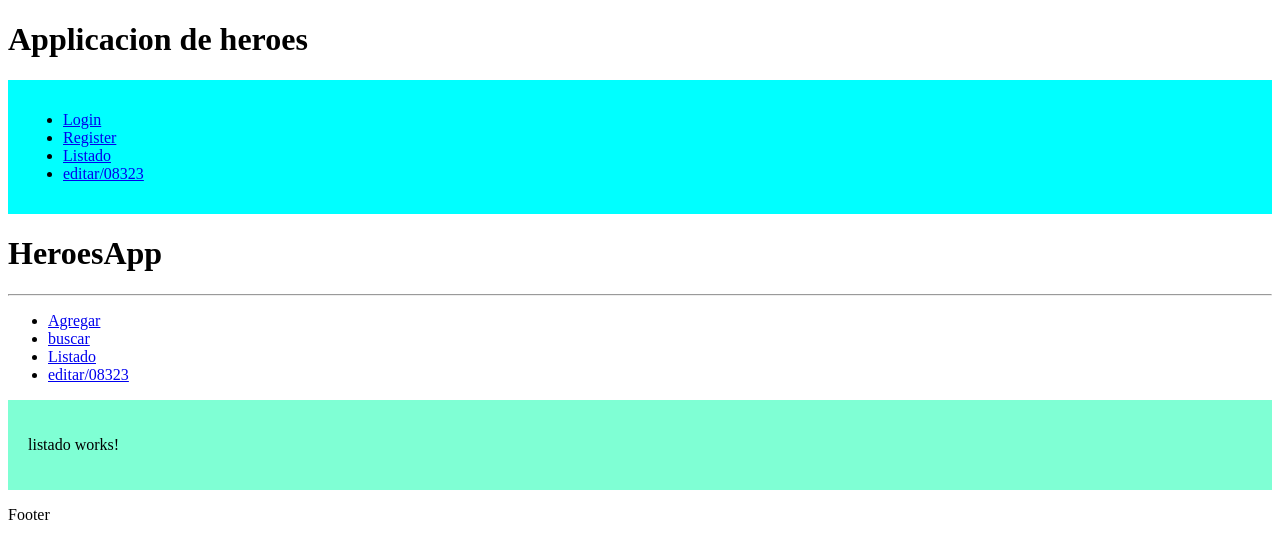
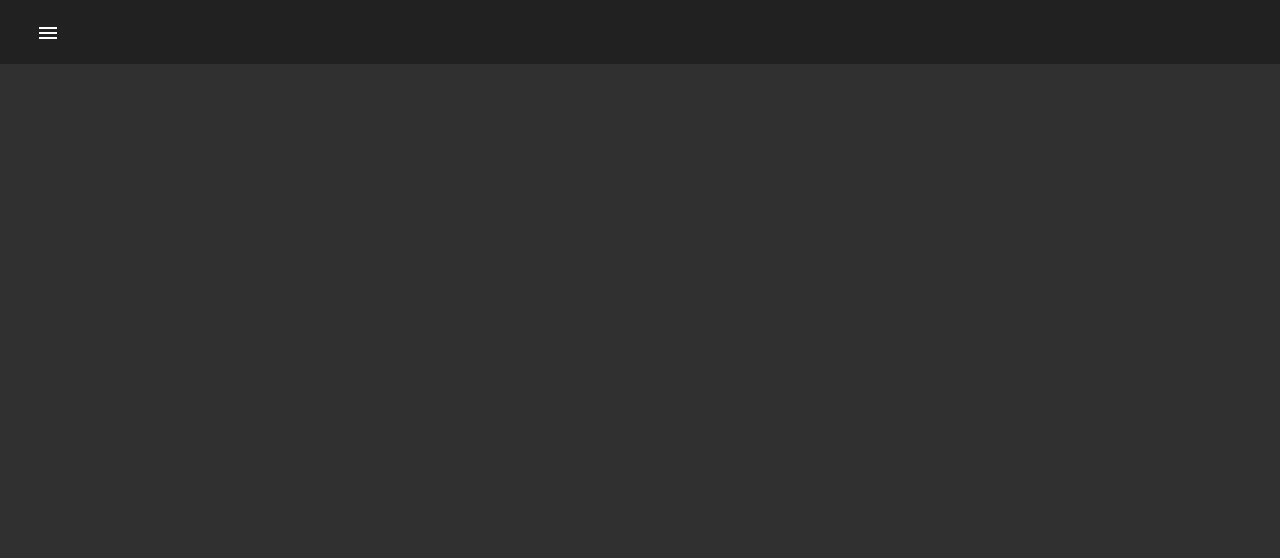
Before and after one commit to dannyf620/heroesAngular, an Angular app: page /heroes/listado in a window 1280 px wide. Shown: the top 558 px of the page. Built offline with nearby package versions, Linux system fonts and the light colour scheme.

Commit message:
Configurar angular material

```diff
--- a/angular.json
+++ b/angular.json
@@ -28,6 +28,7 @@
               "src/assets"
             ],
             "styles": [
+              "./node_modules/@angular/material/prebuilt-themes/pink-bluegrey.css",
               "src/styles.scss"
             ],
             "scripts": []
@@ -96,6 +97,7 @@
               "src/assets"
             ],
             "styles": [
+              "./node_modules/@angular/material/prebuilt-themes/pink-bluegrey.css",
               "src/styles.scss"
             ],
             "scripts": []
--- a/package.json
+++ b/package.json
@@ -11,10 +11,12 @@
   "private": true,
   "dependencies": {
     "@angular/animations": "^14.2.0",
+    "@angular/cdk": "^14.2.5",
     "@angular/common": "^14.2.0",
     "@angular/compiler": "^14.2.0",
     "@angular/core": "^14.2.0",
     "@angular/forms": "^14.2.0",
+    "@angular/material": "^14.2.5",
     "@angular/platform-browser": "^14.2.0",
     "@angular/platform-browser-dynamic": "^14.2.0",
     "@angular/router": "^14.2.0",
--- a/src/app/app.component.html
+++ b/src/app/app.component.html
@@ -1,17 +1 @@
-<h1>Applicacion de heroes</h1>
-
-<!-- <app-error-page></app-error-page> -->
-
-<div class="contenedor-menu">
-    <ul>
-        <li><a routerLink="/auth/login">Login</a></li>
-        <li><a routerLink="/auth/registro">Register</a></li>
-        <li><a routerLink="/heroes/listado">Listado</a></li>
-        <li><a routerLink="/heroes/editar/14123413">editar/08323</a></li>
-    </ul>
-</div>
-
 <router-outlet></router-outlet>
-
-
-<p>Footer</p>
--- a/src/app/app.module.ts
+++ b/src/app/app.module.ts
@@ -4,6 +4,7 @@ import { BrowserModule } from '@angular/platform-browser';
 import { AppRoutingModule } from './app-routing.module';
 import { AppComponent } from './app.component';
 import { ErrorPageComponent } from './shared/error-page/error-page.component';
+import { BrowserAnimationsModule } from '@angular/platform-browser/animations';
 
 @NgModule({
   declarations: [
@@ -12,7 +13,8 @@ import { ErrorPageComponent } from './shared/error-page/error-page.component';
   ],
   imports: [
     BrowserModule,
-    AppRoutingModule
+    AppRoutingModule,
+    BrowserAnimationsModule
   ],
   providers: [],
   bootstrap: [AppComponent]
--- a/src/app/heroes/heroes.module.ts
+++ b/src/app/heroes/heroes.module.ts
@@ -7,6 +7,7 @@ import { ListadoComponent } from './pages/listado/listado.component';
 import { HeroeComponent } from './pages/heroe/heroe.component';
 import { AgregarComponent } from './pages/agregar/agregar.component';
 import { BuscarComponent } from './pages/buscar/buscar.component';
+import { MaterialModule } from '../material/material.module';
 
 
 @NgModule({
@@ -19,7 +20,8 @@ import { BuscarComponent } from './pages/buscar/buscar.component';
   ],
   imports: [
     CommonModule,
-    HeroesRoutingModule
+    HeroesRoutingModule,
+    MaterialModule
   ]
 })
 export class HeroesModule { }
--- a/src/app/heroes/pages/home/home.component.html
+++ b/src/app/heroes/pages/home/home.component.html
@@ -1,16 +1,23 @@
-<h1>HeroesApp</h1>
-<hr>
+<mat-sidenav-container fullscreen>
+    <mat-sidenav #sidenav>
 
-<div class="contenedor-menu">
-    <ul>
-        <li><a routerLink="/heroes/agregar">Agregar</a></li>
-        <li><a routerLink="/heroes/buscar">buscar</a></li>
-        <li><a routerLink="/heroes/listado">Listado</a></li>
-        <li><a routerLink="/heroes/editar/14123413">editar/08323</a></li>
-    </ul>
-</div>
+        <mat-toolbar>
+            <span>Menu</span>
+            <button mat-button (click)="sidenav.toggle()">
+                <mat-icon>menu</mat-icon>
+            </button>
+        </mat-toolbar>
 
-<div class="heroes-component">
 
-    <router-outlet></router-outlet>
-</div>
+
+
+    </mat-sidenav>
+
+
+    <mat-toolbar>
+        <button mat-button (click)="sidenav.toggle()">
+            <mat-icon>menu</mat-icon>
+        </button>
+    </mat-toolbar>
+
+</mat-sidenav-container>
--- a/src/index.html
+++ b/src/index.html
@@ -6,8 +6,11 @@
   <base href="/">
   <meta name="viewport" content="width=device-width, initial-scale=1">
   <link rel="icon" type="image/x-icon" href="favicon.ico">
+  <link rel="preconnect" href="https://fonts.gstatic.com">
+  <link href="https://fonts.googleapis.com/css2?family=Roboto:wght@300;400;500&display=swap" rel="stylesheet">
+  <link href="https://fonts.googleapis.com/icon?family=Material+Icons" rel="stylesheet">
 </head>
-<body>
+<body class="mat-typography">
   <app-root></app-root>
 </body>
 </html>
--- a/src/styles.scss
+++ b/src/styles.scss
@@ -1 +1,8 @@
 /* You can add global styles to this file, and also import other style files */
+html, body { height: 100%; }
+body { margin: 0; font-family: Roboto, "Helvetica Neue", sans-serif; }
+
+
+.spacer {
+    flex: 1 1 auto;
+}
```
Also changed, not shown: src/app/material/material.module.ts (added, +20 -0 lines), 1 other file (tests, documents, lock files or other folders).
